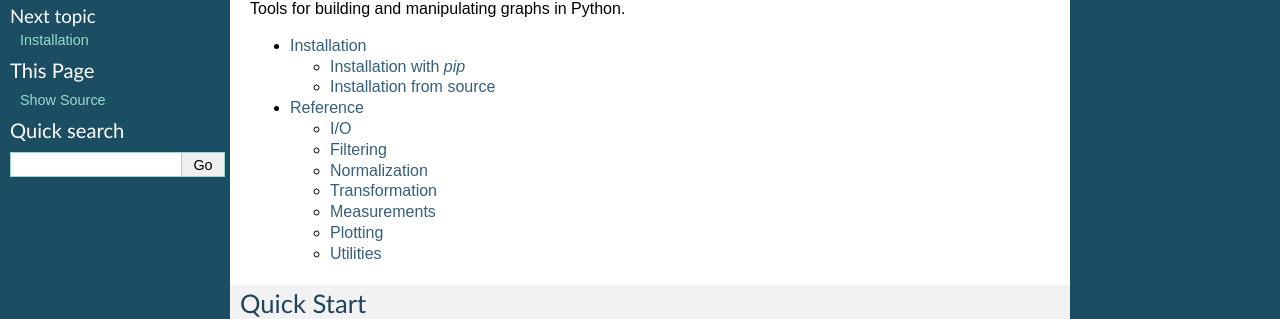
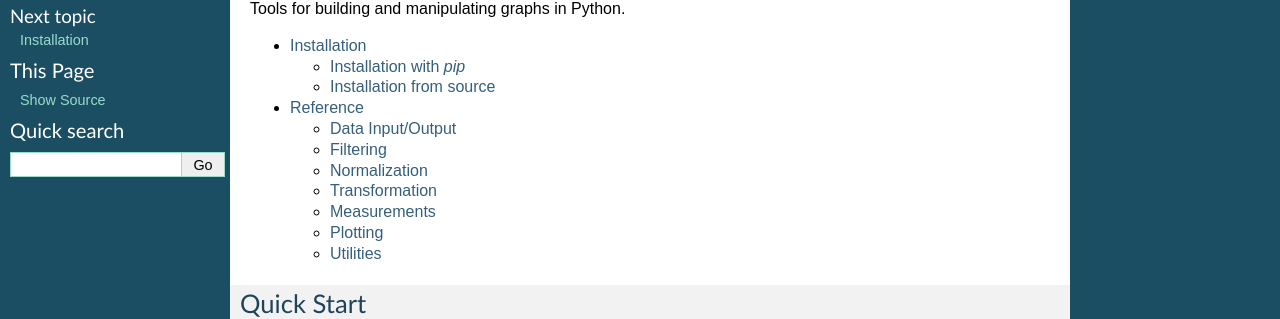
Before and after one commit to KrishnaswamyLab/scprep, a Sphinx documentation site: the page built from python/doc/source/index.rst, in a window 1280 px wide. Shown: the part 127-446 px from the top of the page. Built offline with Sphinx 7.4.7, drawn with Linux system fonts in a browser that asks for light colours.

Commit message:
rename IO in reference

```diff
--- a/python/doc/source/reference.rst
+++ b/python/doc/source/reference.rst
@@ -1,8 +1,8 @@
 Reference
 =========
 
-I/O
----
+Data Input/Output
+-----------------
 
 .. automodule:: scprep.io
     :members:
```
